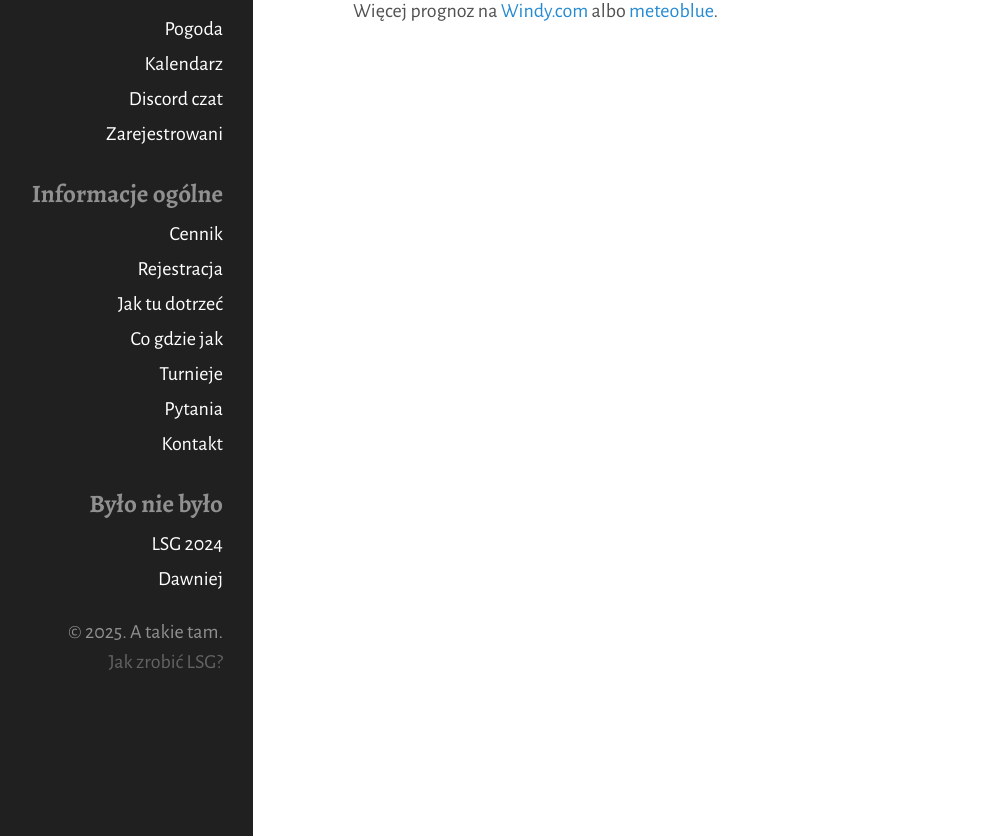
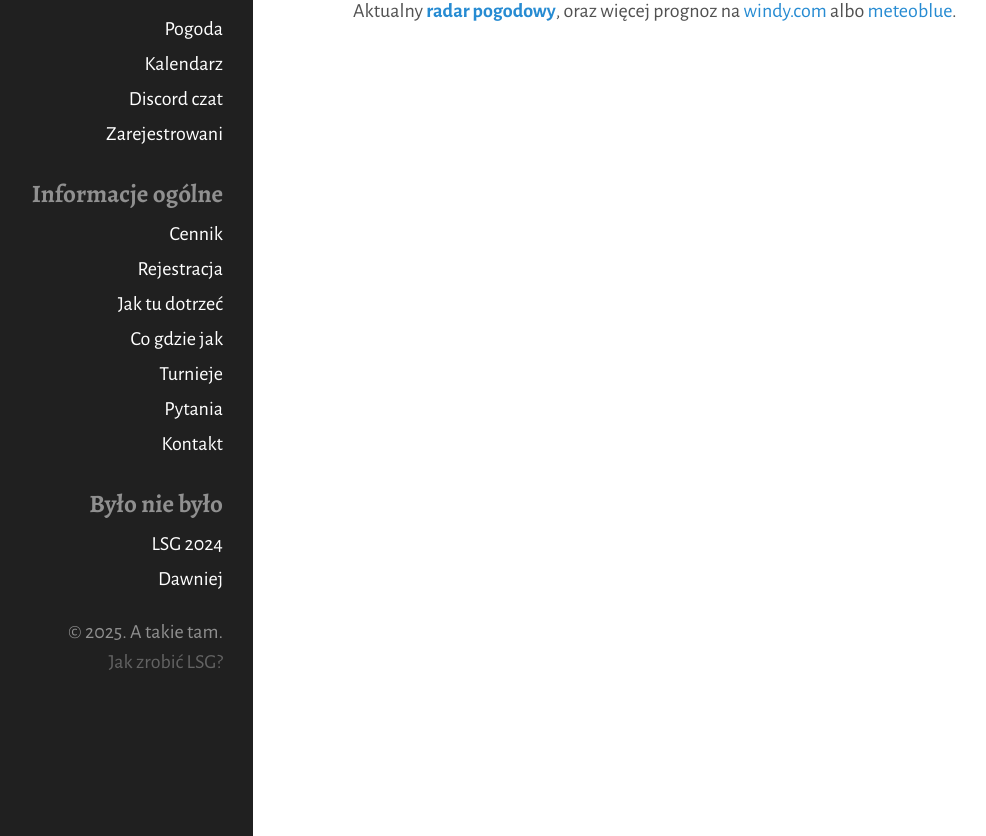
Before and after one commit to tasuki/lsg, a Jekyll site: the page built from _pages/pogoda.md, in a window 1280 px wide. Shown: the part 364-1200 px from the top of the page, without its empty margins (107-1093 px from the left). Built offline with Jekyll 4.4.1, drawn with Linux system fonts in a browser that asks for light colours.

Commit message:
Więcej pogody

```diff
--- a/_pages/pogoda.md
+++ b/_pages/pogoda.md
@@ -5,4 +5,4 @@ title: Pogoda
 
 ![Pogoda na Alasce](https://www.meteo.pl/um/metco/mgram_pict.php?ntype=0u&row=353&col=192&lang=pl)
 
-Więcej prognoz na [Windy.com](https://www.windy.com/54.061/17.347) albo [meteoblue](https://www.meteoblue.com/en/weather/week/54.061N17.348E190).
+Aktualny **[radar pogodowy](https://www.pogodairadar.pl/radar-pogodowy?center=54.061,17.348&placemark=54.061,17.348&zoom=8&layer=wr)**, oraz więcej prognoz na [windy.com](https://www.windy.com/54.061/17.348) albo [meteoblue](https://www.meteoblue.com/en/weather/week/54.061N17.348E190).
```
